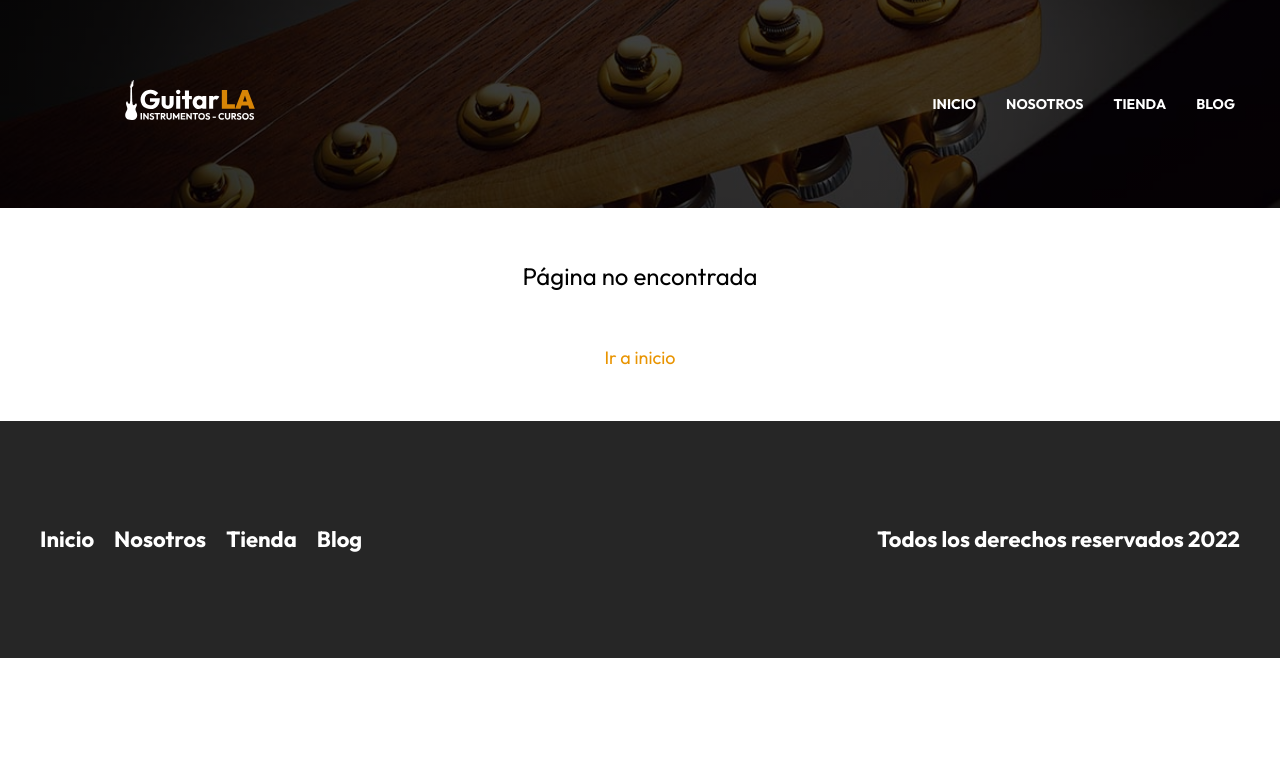
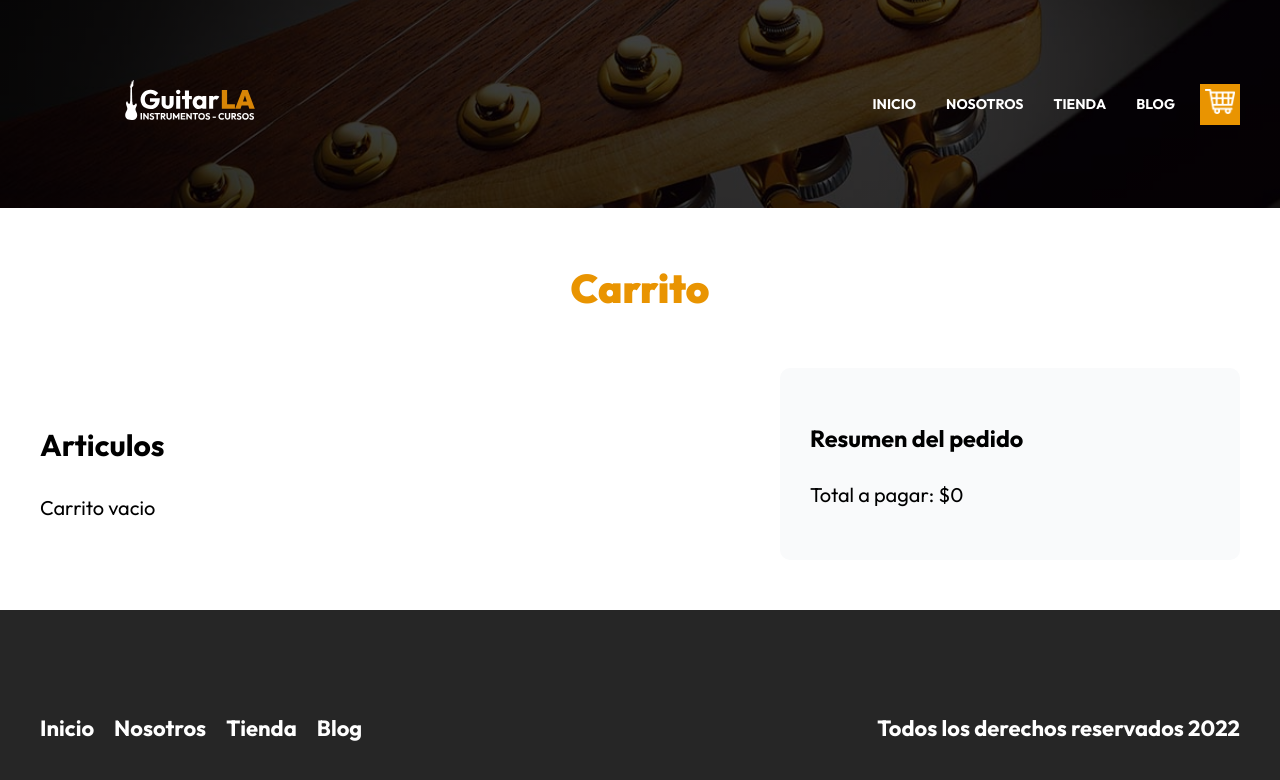
Before and after one commit to JabosCOL/GuitarLA, a Next.js app: page /carrito in a window 1280 px wide. Before the commit this address had no page. Shown: the top 780 px of the page. Built offline with nearby package versions, Linux system fonts and the light colour scheme.

Commit message:
Añadiendo carrito de compras

```diff
--- a/components/header.js
+++ b/components/header.js
@@ -11,7 +11,7 @@
     <header className={styles.header}>
         <div className={`contenedor ${styles.barra}`}>
             <Link href="/">
-                <a>
+                <a className={styles.logo}>
                     <Image src="/img/logo.svg" width={300} height={40} alt="logo"/>
                 </a>
             </Link>
@@ -36,6 +36,11 @@
                         Blog
                     </a>
                 </Link>
+                <Link href="/carrito">
+                    <a className={router.pathname === "/carrito" ? styles.active : ""}>
+                        <Image width={30} height={25} src="/img/carrito.png" alt="Imagen carrito"/>
+                    </a>
+                </Link>
             </nav>
         </div>
     </header>
--- a/components/post.js
+++ b/components/post.js
@@ -4,8 +4,6 @@
 import styles from "../styles/blog.module.css"
 
 export default function Post({post}) {
-
-    console.log(post)
 
     const { contenido, imagen, titulo, url, publishedAt } = post
 
--- a/pages/_app.js
+++ b/pages/_app.js
@@ -1,7 +1,65 @@
+import { useState, useEffect } from "react"
 import '../styles/globals.css'
 
 function MyApp({ Component, pageProps }) {
-  return <Component {...pageProps} />
+
+  const carritoLS = typeof window !== 'undefined' ? JSON.parse(localStorage.getItem('carrito')) ?? [] : []
+  const [carrito, setCarrito] = useState(carritoLS)
+  const [paginaLista, setPaginaLista] = useState(false)
+
+  useEffect(() => {
+    setPaginaLista(true)
+  }, [])
+
+
+  useEffect(() => {
+    localStorage.setItem('carrito', JSON.stringify(carrito))
+  }, [carrito])
+
+
+  const agregarCarrito = guitarra => {
+    // Comprobar si la guitarra ya esta en el carrito...
+    if(carrito.some( guitarraState =>  guitarraState.id === guitarra.id )) {
+        // Iterar para actualizar la cantidad
+        const carritoActualizado = carrito.map( guitarraState => {
+            if( guitarraState.id === guitarra.id ) {
+                guitarraState.cantidad = guitarra.cantidad;
+            }
+            return guitarraState;
+        });
+        // Se asigna al array
+        setCarrito([...carritoActualizado]);
+        localStorage.setItem('carrito', JSON.stringify( carrito ));
+    } else {
+        // En caso de que el articulo no exista, es nuevo y se agrega
+        setCarrito([...carrito, guitarra]);
+        localStorage.setItem('carrito', JSON.stringify( carrito ));
+    }
+}
+
+const eliminarProducto = id => {
+    const carritoActualizado = carrito.filter( producto => producto.id != id)
+    setCarrito(carritoActualizado)
+    window.localStorage.setItem('carrito', JSON.stringify( carrito ));
+}
+
+const actualizarCantidad = guitarra => {
+  const carritoActualizado = carrito.map( guitarraState => {
+    if(guitarraState.id === guitarra.id ) {
+      guitarraState.cantidad = parseInt( guitarra.cantidad )
+    }
+    return guitarraState
+  })
+  setCarrito(carritoActualizado)
+  window.localStorage.setItem('carrito', JSON.stringify( carrito ));
+}
+
+  return paginaLista ? <Component {...pageProps}
+    carrito={carrito}
+    agregarCarrito={agregarCarrito}
+    eliminarProducto={eliminarProducto}
+    actualizarCantidad={actualizarCantidad}
+  /> : null
 }
 
 export default MyApp
--- /dev/null
+++ b/pages/carrito.js
@@ -0,0 +1,73 @@
+import { useState, useEffect } from "react"
+import Image from "next/future/image"
+import Layout from "../components/layout"
+import styles from "../styles/carrito.module.css"
+
+export default function Carrito({carrito, actualizarCantidad, eliminarProducto}) {
+
+  const [total, setTotal] = useState(0)
+
+  useEffect(() => {
+    const calculoTotal = carrito.reduce( (total, producto) => total + (producto.cantidad * producto.precio), 0 )
+    setTotal(calculoTotal)
+  }, [carrito])
+
+
+  return (
+    <Layout
+        title="Carrito de compras"
+    >
+       <main className="contenedor">
+            <h1 className="heading">Carrito</h1>
+            <div className={styles.contenido}>
+                <div className={styles.carrito}>
+                    <h2>Articulos</h2>
+                    {carrito.length === 0 ? "Carrito vacio":
+                      carrito.map(producto => (
+                        <div key={producto.id} className={styles.producto}>
+                          <div>
+                            <Image width={250} height={480} src={producto.imagen} alt={producto.nombre} />
+                          </div>
+
+                          <div>
+                            <p className={styles.nombre}>{producto.nombre}</p>
+                            <div className={styles.cantidad}>
+                              <p>Cantidad:</p>
+                                <select
+                                  className={styles.select}
+                                  onChange={ e => actualizarCantidad({
+                                    id:producto.id,
+                                    cantidad: e.target.value
+                                  })}
+                                  value={producto.cantidad}
+                                >
+                                  <option value="1">1</option>
+                                  <option value="2">2</option>
+                                  <option value="3">3</option>
+                                  <option value="4">4</option>
+                                  <option value="5">5</option>
+                                </select>
+                            </div>
+                            <p className={styles.precio}>$<span>{producto.precio}</span></p>
+                            <p className={styles.subtotal}>Subtotal: $<span>{producto.cantidad * producto.precio}</span></p>
+                          </div>
+                          <button
+                            className={styles.eliminar}
+                            type="button"
+                            onClick={() => eliminarProducto(producto.id)}
+                          >
+                            X
+                          </button>
+                        </div>
+                      ))
+                    }
+                </div>
+                <aside className={styles.resumen}>
+                    <h3>Resumen del pedido</h3>
+                    <p>Total a pagar: ${total} </p>
+                </aside>
+            </div>
+       </main>
+    </Layout>
+  )
+}
--- a/pages/tienda.js
+++ b/pages/tienda.js
@@ -3,7 +3,6 @@
 import styles from "../styles/grid.module.css"
 
 export default function Tienda({guitarras}) {
-  console.log(guitarras)
   return (
     <Layout
         title={"Tienda virtual"}
--- /dev/null
+++ b/styles/carrito.module.css
@@ -0,0 +1,71 @@
+.contenido {
+    display: grid;
+    align-items: flex-start;
+    gap: 5rem;
+}
+@media (min-width:768px) {
+    .contenido {
+        grid-template-columns: 3fr 2fr;
+    }
+}
+.carrito {
+    padding: 3rem 0;
+}
+.producto {
+    display: grid;
+    grid-template-columns: 1fr 3fr;
+    gap: 4rem;
+    align-items: center;
+    padding: 3rem 0;
+    border-bottom: 1px solid #cfcfcf;
+    position: relative;
+}
+.producto:last-of-type {
+    border: none;
+}
+.producto p {
+    margin: 0 0 1rem 0;
+}
+.producto span {
+    font-weight: 900;
+    font-size: 3.2;
+}
+.nombre {
+    font-weight: 700;
+    font-size: 4.2rem;
+}
+.select {
+    all: unset;
+    border: 1px solid var(--black);
+    padding: 1rem;
+    text-align: center;
+    border-radius: 1rem;
+    width: 100%;
+    margin-bottom: 2rem;
+}
+.precio {
+    font-weight: 700;
+    color: var(--primary);
+}
+
+.resumen {
+    background-color: #F9FAFB;
+    padding: 3rem;
+    border-radius: 1rem;
+    position: sticky;
+    top: 3rem;
+}
+
+.eliminar {
+    all: unset;
+    position: absolute;
+    top: 3rem;
+    right: 1rem;
+    font-weight: 900;
+    transition: color;
+    transition-duration: 200ms;
+}
+.eliminar:hover {
+    color: var(--primary);
+    cursor: pointer;
+}
--- a/styles/footer.module.css
+++ b/styles/footer.module.css
@@ -29,6 +29,13 @@
     text-decoration: none;
     font-weight: 700;
 }
+.navegacion a {
+    transition: color;
+    transition-duration: 300ms;
+}
+.navegacion a:hover {
+    color: var(--primary);
+}
 .copyright {
     text-align: center;
 }
--- a/styles/header.module.css
+++ b/styles/header.module.css
@@ -21,6 +21,7 @@
 .navegacion {
     margin-top: 5rem;
     display: flex;
+    align-items: center;
     gap: 2rem;
 }
 @media (min-width: 768px) {
```
Also changed, not shown: pages/guitarras/[url].js (+41 -3 lines), styles/guitarras.module.css (+33 -0 lines), public/img/carrito.png (added).
